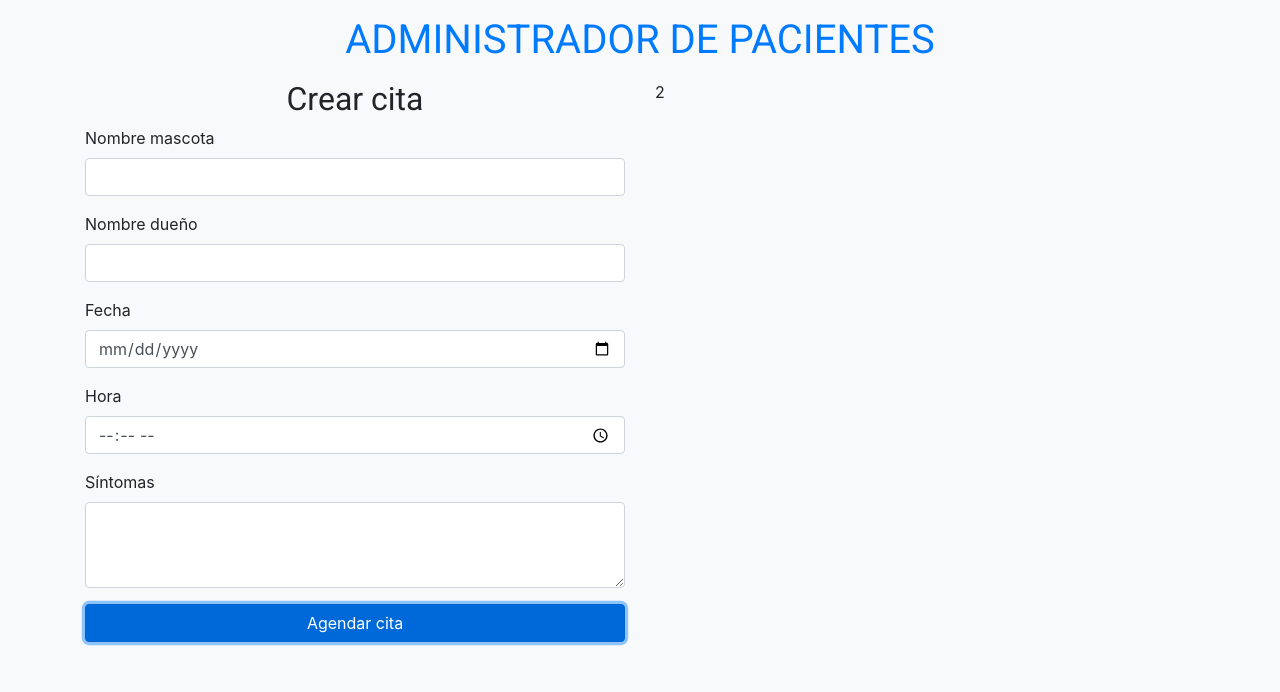
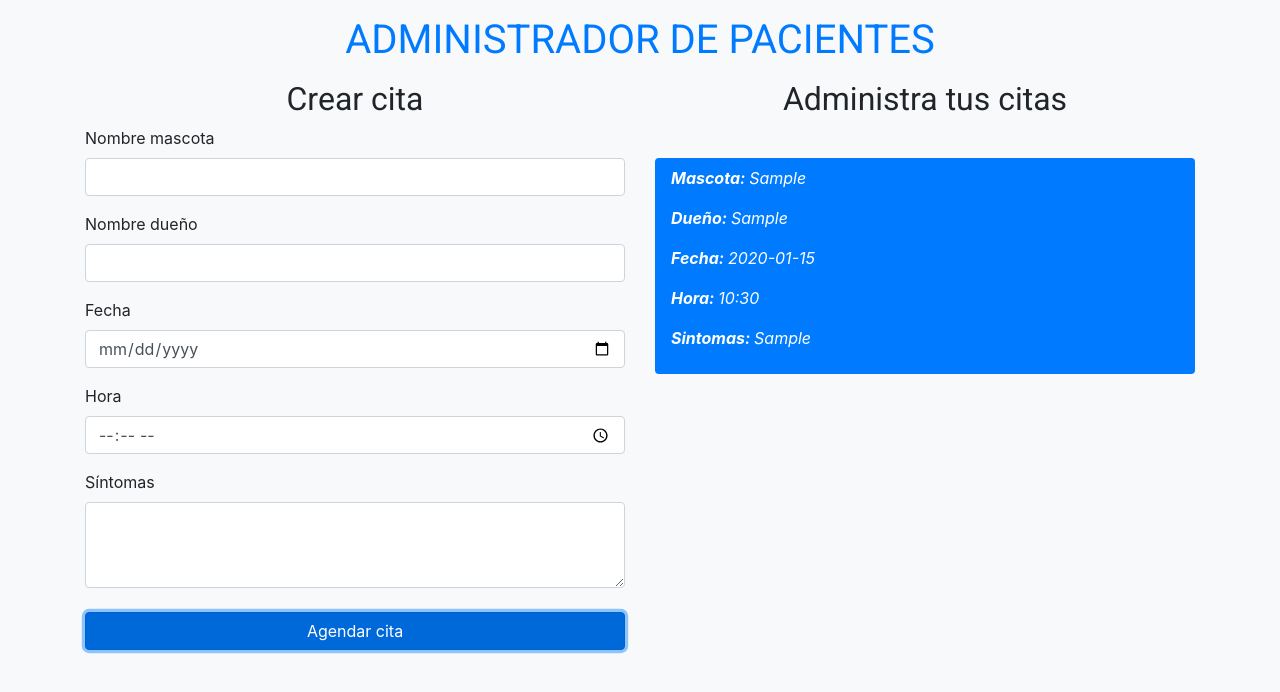
Before and after one commit to juanluna96/My_First_React_App, a React (Create React App) app: page / in a window 1280 px wide. Both pictures are taken after typing "Sample", "Sample", "2020-01-15", "10:30", "Sample" into the empty fields and a click on the button "Agendar cita". Shown: the top 692 px of the page. Built offline with nearby package versions, Linux system fonts and the light colour scheme.

Commit message:
Mostrando las Citas

```diff
--- a/src/App.js
+++ b/src/App.js
@@ -1,5 +1,6 @@
 import React, { Fragment, useState } from 'react'
 import Formulario from './components/Formulario'
+import Cita from './components/Cita'
 import './App.css'
 
 function App() {
@@ -24,11 +25,16 @@ function App() {
             <Formulario crearCita={ crearCita }></Formulario>
           </div>
           <div className="col-md-6">
-            2
+            <h2 className="text-center mb-4">Administra tus citas</h2>
+            <div className="overflow-auto" style={ { maxHeight: "570px" } }>
+              { citas.map(cita => (
+                <Cita key={ cita.id } cita={ cita }></Cita>
+              )) }
+            </div>
           </div>
         </div>
       </div>
-    </Fragment>
+    </Fragment >
   );
 }
 
--- /dev/null
+++ b/src/components/Cita.jsx
@@ -0,0 +1,15 @@
+import React from 'react'
+
+const Cita = ({ cita }) => {
+    return (
+        <div className="bg-primary text-white rounded px-3 py-2 my-3">
+            <p className="font-italic font-weight-bold">Mascota: <span className="font-weight-normal">{ cita.mascota }</span></p>
+            <p className="font-italic font-weight-bold">Dueño: <span className="font-weight-normal">{ cita.propietario }</span></p>
+            <p className="font-italic font-weight-bold">Fecha: <span className="font-weight-normal">{ cita.fecha }</span></p>
+            <p className="font-italic font-weight-bold">Hora: <span className="font-weight-normal">{ cita.hora }</span></p>
+            <p className="font-italic font-weight-bold">Sintomas: <span className="font-weight-normal">{ cita.sintomas }</span></p>
+        </div>
+    )
+}
+
+export default Cita
--- a/src/components/Formulario.jsx
+++ b/src/components/Formulario.jsx
@@ -68,6 +68,7 @@ const Formulario = ({ crearCita }) => {
                     :
                     null
             }
+
             <form onSubmit={ submitCita }>
                 <div className="form-group">
                     <label htmlFor="mascota">Nombre mascota</label>
@@ -89,7 +90,7 @@ const Formulario = ({ crearCita }) => {
                     <label htmlFor="sintomas">Síntomas</label>
                     <textarea id="sintomas" className="form-control" name="sintomas" rows="3" onChange={ actualizarState } value={ sintomas } ></textarea>
                 </div>
-                <button className="btn btn-primary btn-block" type="submit">Agendar cita</button>
+                <button className="btn btn-primary btn-block my-4" type="submit">Agendar cita</button>
             </form>
         </Fragment>
     )
```
